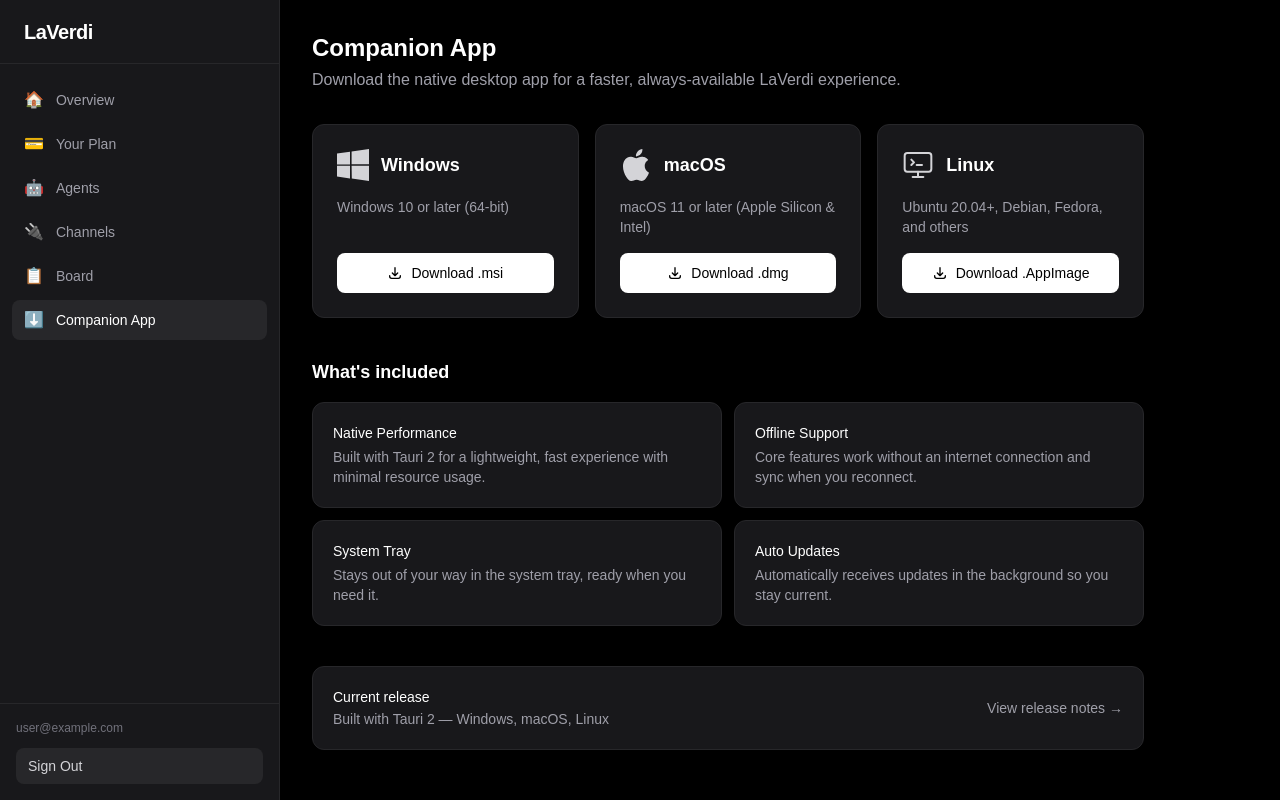
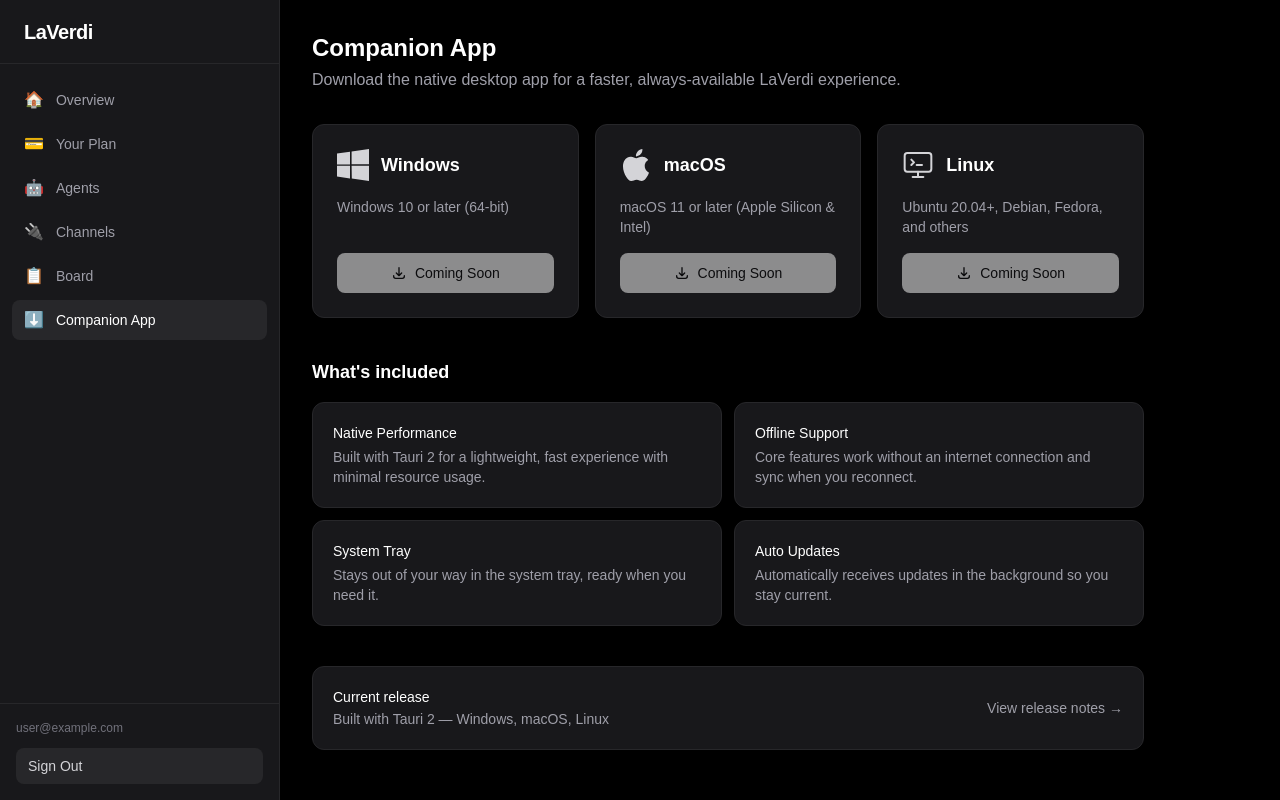
Before and after one commit to Magellian/Laverdi-Portal, a Next.js app: page /dashboard/companion in a window 1280 px wide. Built offline with nearby package versions, Linux system fonts and the light colour scheme; no server answers; sample sign-in values are in the browser's storage.

Commit message:
Fix dead footer links and broken companion app download buttons
Footer links now point to real routes instead of '#'; download buttons
show a disabled 'Coming Soon' state since the desktop app isn't shipped yet.

```diff
--- a/app/dashboard/companion/page.tsx
+++ b/app/dashboard/companion/page.tsx
@@ -8,7 +8,6 @@
       </svg>
     ),
     ext: '.msi',
-    fileName: 'LaVerdi-Companion-Setup.msi',
   },
   {
     name: 'macOS',
@@ -19,7 +18,6 @@
       </svg>
     ),
     ext: '.dmg',
-    fileName: 'LaVerdi-Companion.dmg',
   },
   {
     name: 'Linux',
@@ -32,7 +30,6 @@
       </svg>
     ),
     ext: '.AppImage',
-    fileName: 'LaVerdi-Companion.AppImage',
   },
 ]
 
@@ -77,16 +74,15 @@
               <span className="text-lg font-semibold text-white">{platform.name}</span>
             </div>
             <p className="text-sm text-zinc-400 flex-1">{platform.description}</p>
-            <a
-              href={`/downloads/${platform.fileName}`}
-              download
-              className="flex items-center justify-center gap-2 rounded-lg bg-white text-black text-sm font-medium px-4 py-2.5 hover:bg-zinc-100 transition-colors"
+            <button
+              disabled
+              className="flex items-center justify-center gap-2 rounded-lg bg-white text-black text-sm font-medium px-4 py-2.5 opacity-50 cursor-not-allowed"
             >
               <svg className="h-4 w-4" fill="none" stroke="currentColor" viewBox="0 0 24 24">
                 <path strokeLinecap="round" strokeLinejoin="round" strokeWidth={2} d="M4 16v1a3 3 0 003 3h10a3 3 0 003-3v-1m-4-4l-4 4m0 0l-4-4m4 4V4" />
               </svg>
-              Download {platform.ext}
-            </a>
+              Coming Soon
+            </button>
           </div>
         ))}
       </div>
--- a/app/page.tsx
+++ b/app/page.tsx
@@ -113,25 +113,25 @@
             <div>
               <h4 className="text-white font-bold mb-4">Product</h4>
               <ul className="space-y-2 text-zinc-400 text-sm">
-                <li><a href="#" className="hover:text-white transition-colors">Features</a></li>
+                <li><a href="#features" className="hover:text-white transition-colors">Features</a></li>
                 <li><a href="/pricing" className="hover:text-white transition-colors">Pricing</a></li>
-                <li><a href="#" className="hover:text-white transition-colors">Docs</a></li>
+                <li><a href="/dashboard" className="hover:text-white transition-colors">Docs</a></li>
               </ul>
             </div>
             <div>
               <h4 className="text-white font-bold mb-4">Company</h4>
               <ul className="space-y-2 text-zinc-400 text-sm">
-                <li><a href="#" className="hover:text-white transition-colors">About</a></li>
-                <li><a href="#" className="hover:text-white transition-colors">Blog</a></li>
-                <li><a href="#" className="hover:text-white transition-colors">Contact</a></li>
+                <li><a href="/about" className="hover:text-white transition-colors">About</a></li>
+                <li><a href="/about" className="hover:text-white transition-colors">Blog</a></li>
+                <li><a href="mailto:support@laverdi.tech" className="hover:text-white transition-colors">Contact</a></li>
               </ul>
             </div>
             <div>
               <h4 className="text-white font-bold mb-4">Legal</h4>
               <ul className="space-y-2 text-zinc-400 text-sm">
-                <li><a href="#" className="hover:text-white transition-colors">Privacy</a></li>
-                <li><a href="#" className="hover:text-white transition-colors">Terms</a></li>
-                <li><a href="#" className="hover:text-white transition-colors">Security</a></li>
+                <li><a href="/legal/privacy" className="hover:text-white transition-colors">Privacy</a></li>
+                <li><a href="/legal/terms" className="hover:text-white transition-colors">Terms</a></li>
+                <li><a href="/legal/privacy" className="hover:text-white transition-colors">Security</a></li>
               </ul>
             </div>
           </div>
```
